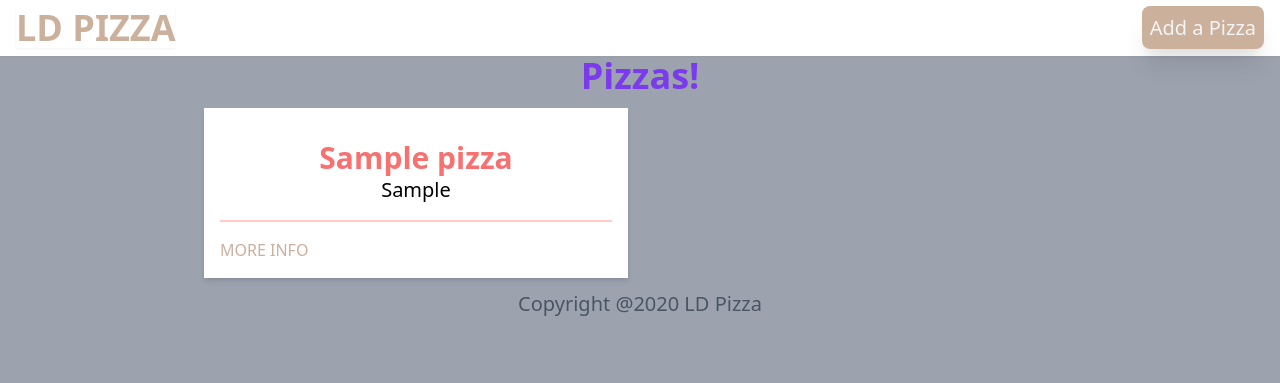
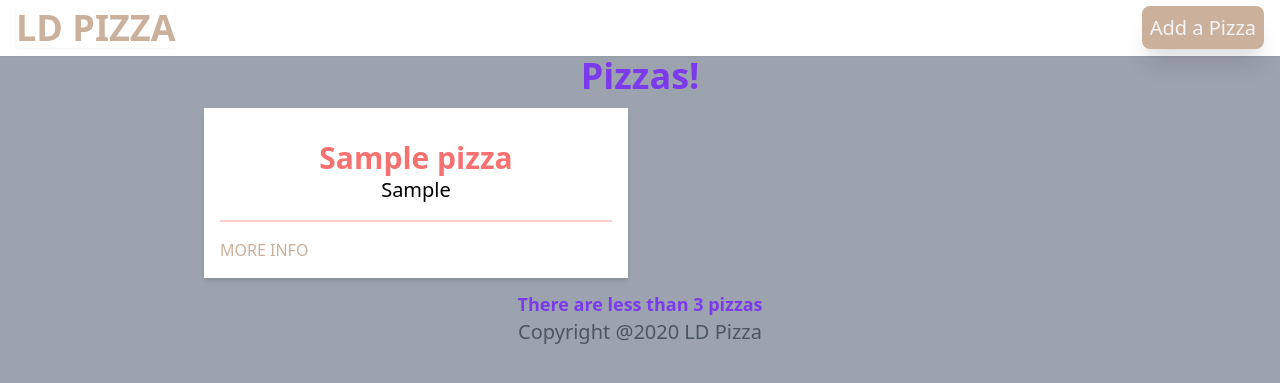
Before and after one commit to khanhleemtp/php-tuts, a PHP site: page / in a window 1280 px wide. Shown: the top 383 px of the page. Run offline with PHP 8.4, Linux system fonts and the light colour scheme; tables that the repository leaves empty or names only in its code hold one stand-in row (values such as "Sample post").

Commit message:
29-flow-alt-syntax

```diff
--- a/16-pj-temp/index.php
+++ b/16-pj-temp/index.php
@@ -37,7 +37,8 @@
     <div class="container mx-auto max-w-4xl">
         <div class="grid grid-cols-12">
             <?php
-                foreach($pizzas as $pizza){ ?>
+                foreach($pizzas as $pizza): { ?>
+
                     <div class="col-span-6 m-3">
                         <div class="card shadow-md p-4 bg-white">
                             <div class="card-content text-center border-b-2 border-red-200 mb-4 p-4">
@@ -47,9 +48,9 @@
                                 <ul
                                 class="text-xl font-light"
                                 >
-                                    <?php foreach(explode(',', $pizza['ingredients']) as $ingredient) { ?>
+                                    <?php foreach(explode(',', $pizza['ingredients']) as $ingredient): { ?>
                                         <li><?php echo htmlspecialchars($ingredient) ?></li>
-                                    <?php } ?>
+                                    <?php } endforeach; ?>
                                 </ul>
                             </div>
                             <div class="card-action">
@@ -57,7 +58,15 @@
                             </div>
                         </div>
                     </div>
-            <?php } ?>
+
+            <?php } endforeach; ?>
+
+            <?php if(count($pizzas) >=3): ?>
+                <p class="col-span-12 text-center text-lg font-semibold text-purple-600">There are more than 3 pizzas</p>
+            <?php else: ?>
+                <p class="col-span-12 text-center text-lg font-semibold text-purple-600">There are less than 3 pizzas</p>
+            <?php endif; ?>
+
         </div>
     </div>
 
```
